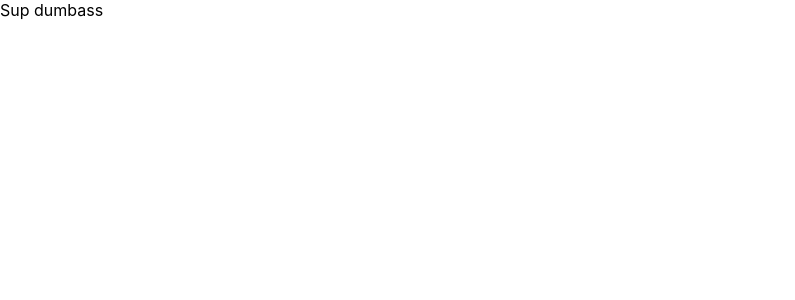
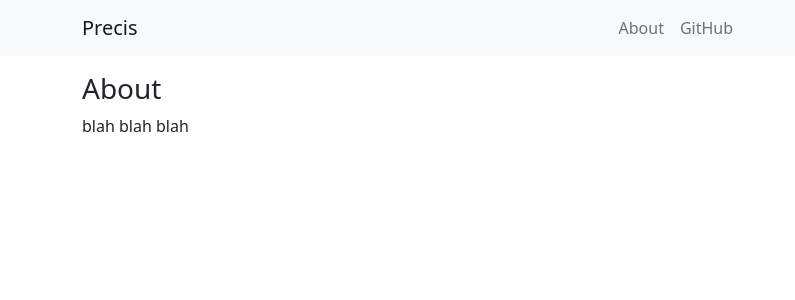
Before and after one commit to Ta7ar/Precis, a React (Create React App) app in the folder client/: page / in a window 1280 px wide. Shown: the top 300 px of the page, without its empty margins (0-795 px from the left). Built offline with nearby package versions, Linux system fonts and the light colour scheme.

Commit message:
Initial navbar setup

```diff
--- a/client/src/App.js
+++ b/client/src/App.js
@@ -1,5 +1,15 @@
+import Navbar from "./components/Navbar";
+import About from "./components/About";
+import { Container } from "reactstrap";
 function App() {
-  return <div className="App">Sup dumbass</div>;
+  return (
+    <div className="App">
+      <Navbar />
+      <Container fluid="md">
+        <About />
+      </Container>
+    </div>
+  );
 }
 
 export default App;
--- /dev/null
+++ b/client/src/components/About.js
@@ -0,0 +1,14 @@
+import React from "react";
+
+const About = () => {
+  return (
+    <div>
+      <section>
+        <h3>About</h3>
+        <p>blah blah blah</p>
+      </section>
+    </div>
+  );
+};
+
+export default About;
--- /dev/null
+++ b/client/src/components/Navbar.js
@@ -0,0 +1,38 @@
+import React from "react";
+import {
+  Navbar,
+  NavbarBrand,
+  Nav,
+  NavItem,
+  NavLink,
+  NavbarToggler,
+  UncontrolledCollapse,
+  Container,
+} from "reactstrap";
+
+const CustomNavbar = () => {
+  return (
+    <Navbar
+      color="light"
+      light
+      expand="sm"
+      container="md"
+      style={{ marginBottom: "1rem" }}
+    >
+      <NavbarBrand href="/">Precis</NavbarBrand>
+      <NavbarToggler id="navbar-collapse-toggler" />
+      <UncontrolledCollapse navbar toggler="#navbar-collapse-toggler">
+        <Nav className="me-auto" navbar style={{ marginLeft: "auto" }}>
+          <NavItem>
+            <NavLink href="/about">About</NavLink>
+          </NavItem>
+          <NavItem>
+            <NavLink href="https://github.com/Ta7ar/Precis">GitHub</NavLink>
+          </NavItem>
+        </Nav>
+      </UncontrolledCollapse>
+    </Navbar>
+  );
+};
+
+export default CustomNavbar;
--- a/client/src/index.js
+++ b/client/src/index.js
@@ -1,6 +1,7 @@
 import React from "react";
 import ReactDOM from "react-dom";
 import "./index.css";
+import "bootstrap/dist/css/bootstrap.min.css";
 import App from "./App";
 
 ReactDOM.render(
```
Also changed, not shown: client/package.json (+5 -2 lines), 1 other file (tests, documents, lock files or other folders).
